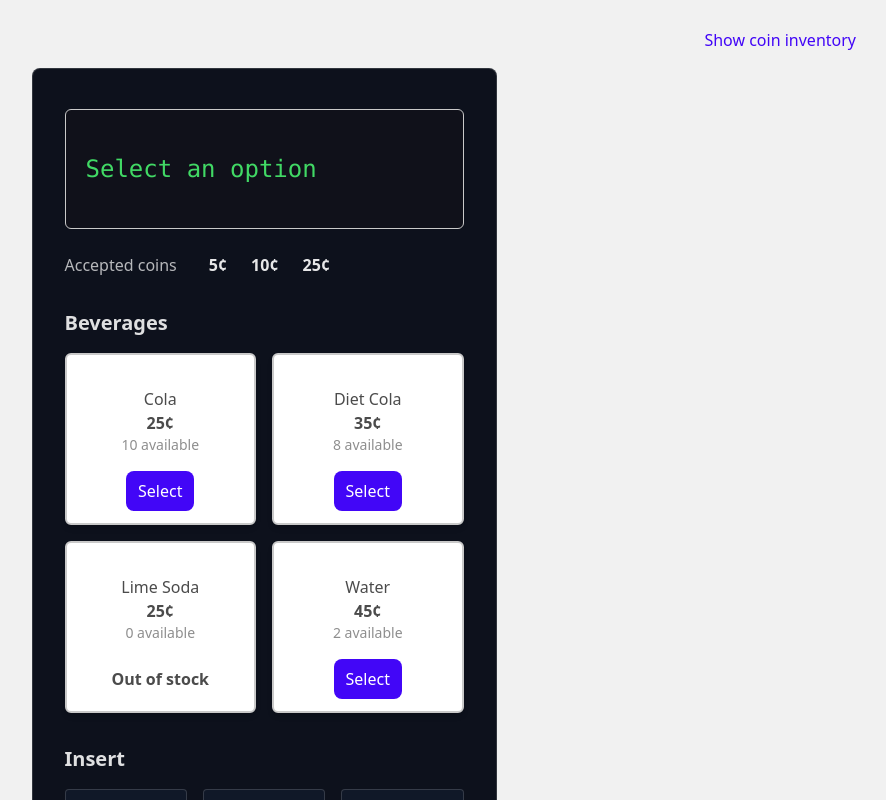
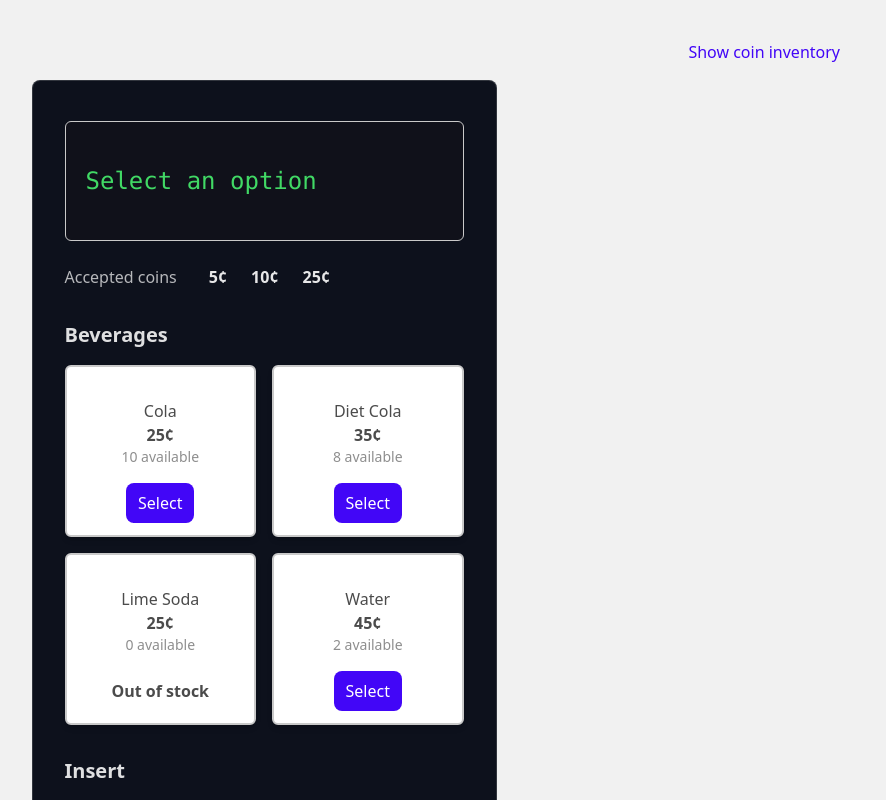
Before and after one commit to iyriss/vending-machine, a React (Vite) app: page / in a window 1280 px wide. Shown: the top 800 px of the page, without its empty margins (376-1262 px from the left). Built offline with nearby package versions, Linux system fonts and the light colour scheme.

Commit message:
center view

```diff
--- a/src/App.css
+++ b/src/App.css
@@ -1,5 +1,5 @@
 body {
   height: 100%;
   max-width: 1280px;
-  padding: 0 2rem;
+  padding: 0;
 }
--- a/src/App.tsx
+++ b/src/App.tsx
@@ -238,9 +238,9 @@ function App() {
   }
 
   return (
-    <div className='m-auto w-full min-h-screen h-full gap-10 py-5 flex justify-center'>
-      <div className='flex justify-center w-full h-full gap-10 mt-12 relative'>
-        <div className='bg-midnight w-full h-full max-w-[465px] border border-silver/20 rounded-lg px-8 py-10'>
+    <div className='min-w-screen relative w-full min-h-screen h-full gap-10'>
+      <div className='w-full h-full mx-auto mt-20 relative'>
+        <div className='bg-midnight w-full h-full mx-auto max-w-[465px] border border-silver/20 rounded-lg px-8 py-10'>
           <Display message={message} />
           <Drinks
             drinks={drinks}
@@ -263,7 +263,7 @@ function App() {
         {!showAdmin && (
           <button
             onClick={() => setShowAdmin(true)}
-            className='absolute right-0 -top-12 border-none text-primary rounded-l-lg px-4 py-2 hover:underline cursor-pointer transition-colors'
+            className='absolute right-12 -top-12 border-none text-primary rounded-l-lg px-4 py-2 hover:underline cursor-pointer transition-colors'
           >
             Show coin inventory
           </button>
```
